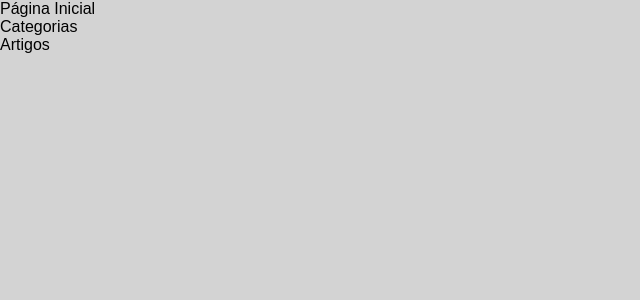
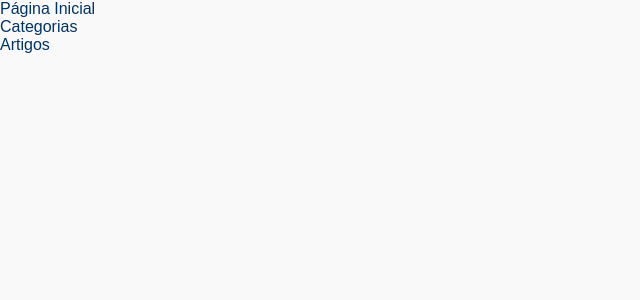
Before and after one commit to michaelsss16/michaelsilvatech, a React (Create React App) app: page / in a window 1280 px wide. Shown: the top 300 px of the page, without its empty margins (0-640 px from the left). Built offline with nearby package versions, Linux system fonts and the light colour scheme.

Commit message:
design: altera propriedades visuais link e parágrafoa

```diff
--- a/src/index.css
+++ b/src/index.css
@@ -2,7 +2,7 @@
 body {
   margin: 0;
   padding: 0;
-  background-color: lightgray;
+  background-color: #f9f9f9; /* Cinza claríssimo */
 }
 
 /* Remover as margens e o preenchimento padrão dos elementos */
@@ -18,9 +18,10 @@ ol {
   list-style: none;
 }
 
-/* Remover o estilo padrão dos links */
+/* Estilizar os links */
 a {
   text-decoration: none;
+  color: #003366; /* Azul escuro */
 }
 
 /* Remover o estilo padrão das imagens */
@@ -36,11 +37,6 @@ html {
   -webkit-font-smoothing: antialiased;
 }
 
-/* Redefinir as cores padrão dos links */
-a {
-  color: inherit;
-}
-
 /* Redefinir os estilos de cabeçalho */
 h1,
 h2,
@@ -50,11 +46,13 @@ h5,
 h6 {
   margin: 0;
   font-weight: normal;
+  text-align: center; /* Centralizar títulos */
 }
 
-/* Redefinir os estilos de parágrafo */
+/* Estilizar os parágrafos */
 p {
   margin: 0;
+  text-align: justify; /* Justificar os parágrafos */
 }
 
 /* Redefinir os estilos de lista */
```
Also changed, not shown: 1 other file (tests, documents, lock files or other folders).
